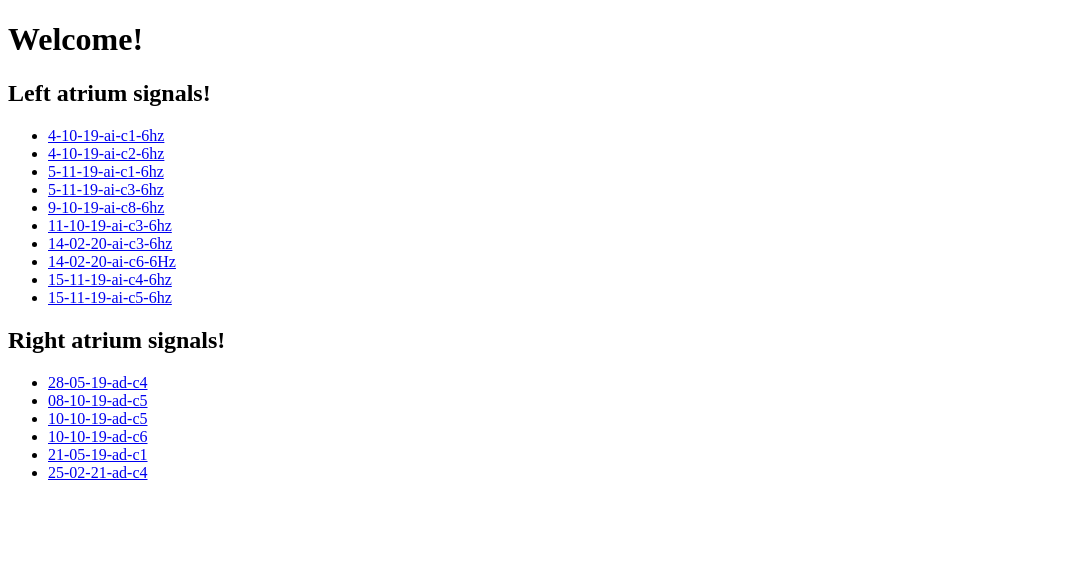
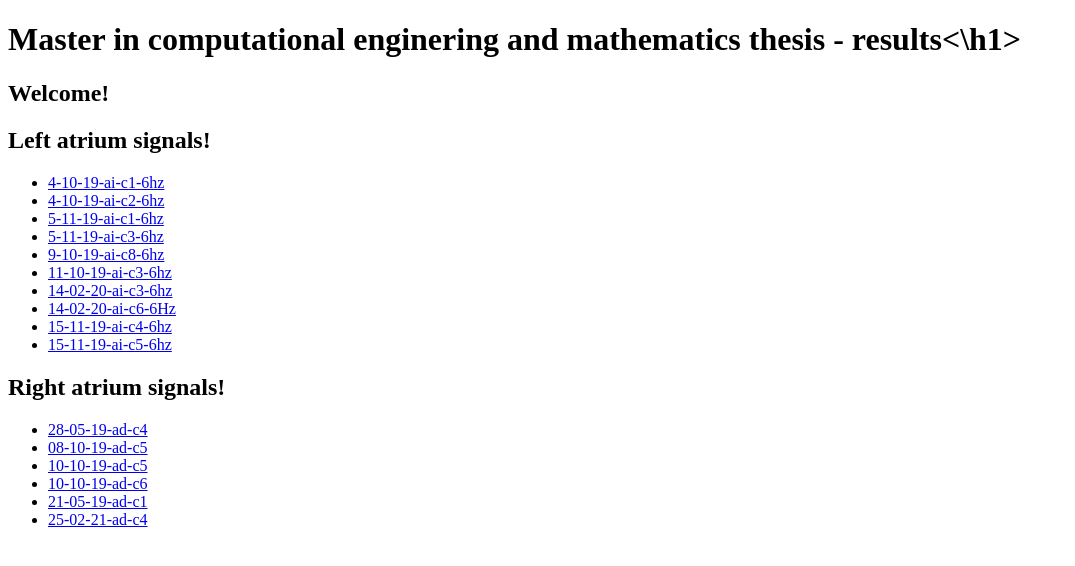
Before and after one commit to andresospina95/Thesis_URV_UOC, a plain HTML site: page index.html in a window 1280 px wide. Shown: the whole page, without its empty margins (0-1075 px from the left). Drawn offline with Linux system fonts and the light colour scheme.

Commit message:
Update index.html

```diff
--- a/index.html
+++ b/index.html
@@ -2,11 +2,12 @@
 <html>
 	<head>
 		<title>
-			Thesis appendix
+			Master thesis appendix
 		</title>
 	</head>
 	<body>
-		<h1>Welcome!</h1>
+		<h1>Master in computational enginering and mathematics thesis - results<\h1>
+		<h2>Welcome!</h2>
 		<h2>Left atrium signals!</h2>
 		<ul>
     	    <li><a href="4-10-19-ai-c1-6hz-nts190_Tue, 08 June 2021 16_52_14.html" target="_blank">4-10-19-ai-c1-6hz</a></li>
```
